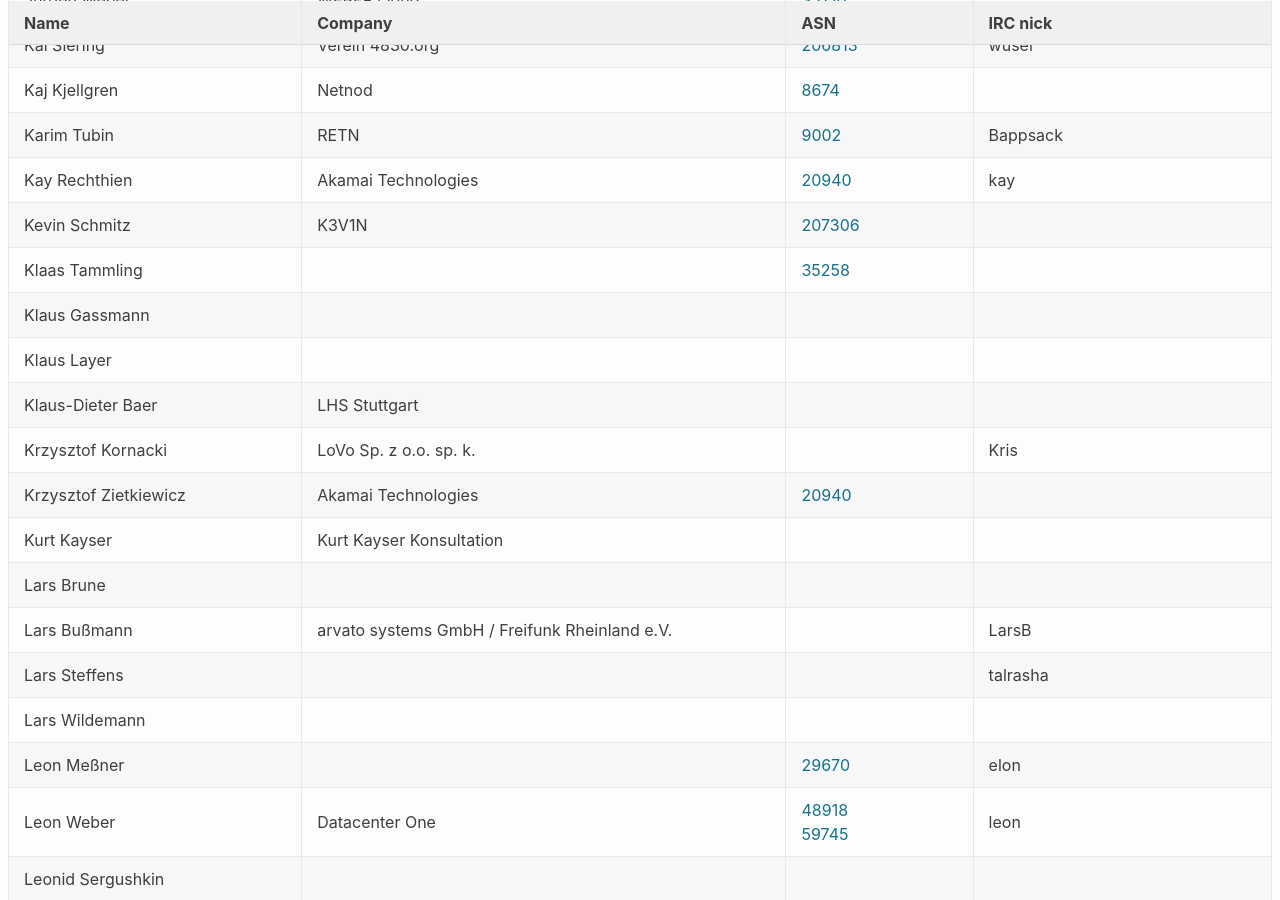
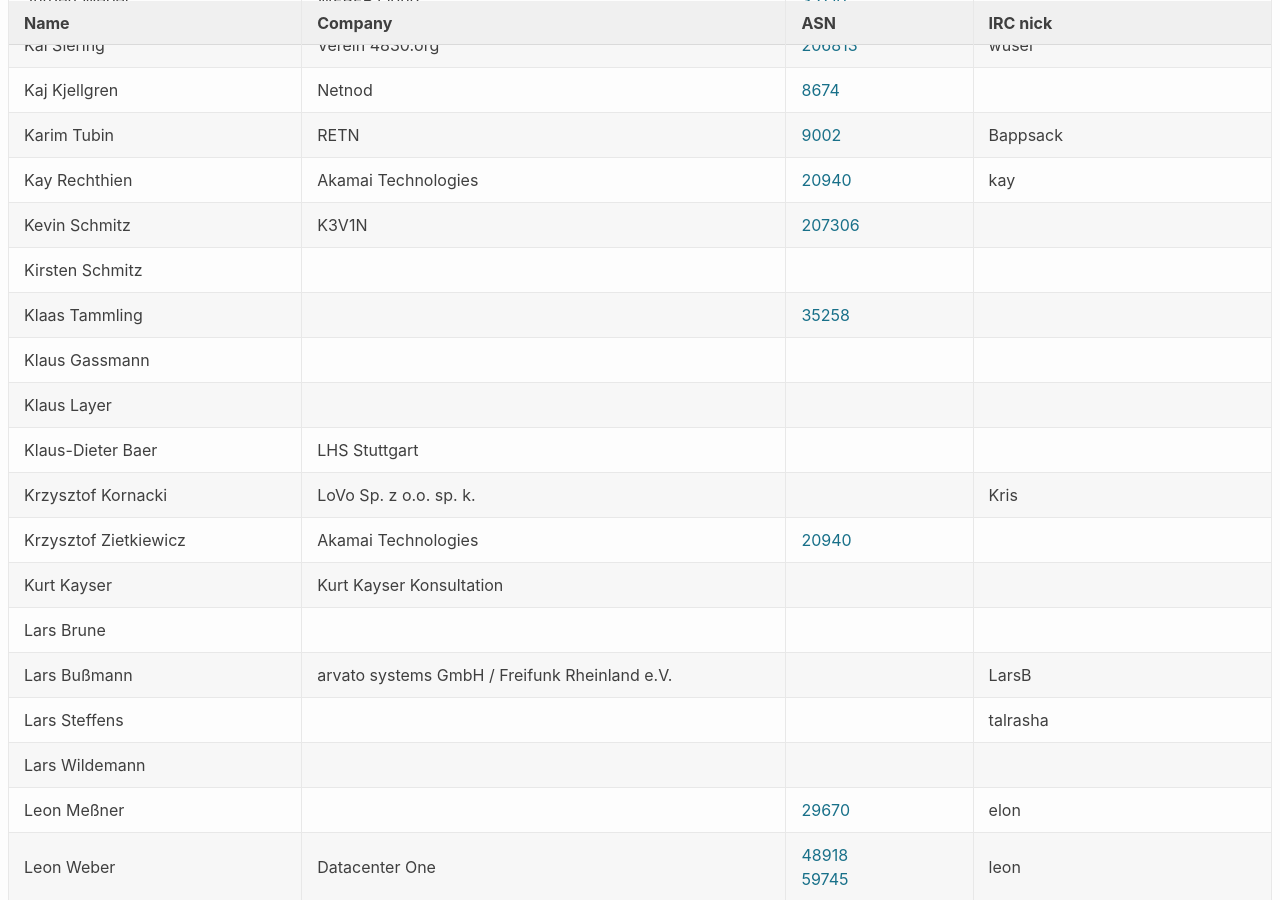
Before and after one commit to denog/pretix-attendeelist, a Jekyll site: the page built from index.markdown, in a window 1280 px wide and 900 px high, scrolled down 9892 px. Built offline with Jekyll 4.4.1, drawn with Linux system fonts in a browser that asks for light colours.

Commit message:
Latest data: Wed Nov  4 15:19:31 UTC 2020

```diff
--- a/_data/attendees.json
+++ b/_data/attendees.json
@@ -1278,6 +1278,12 @@
     "asn": "AS207306"
   },
   {
+    "name": "Kirsten Schmitz",
+    "company": null,
+    "irc": null,
+    "asn": null
+  },
+  {
     "name": "Klaas Tammling",
     "company": null,
     "irc": null,
```
